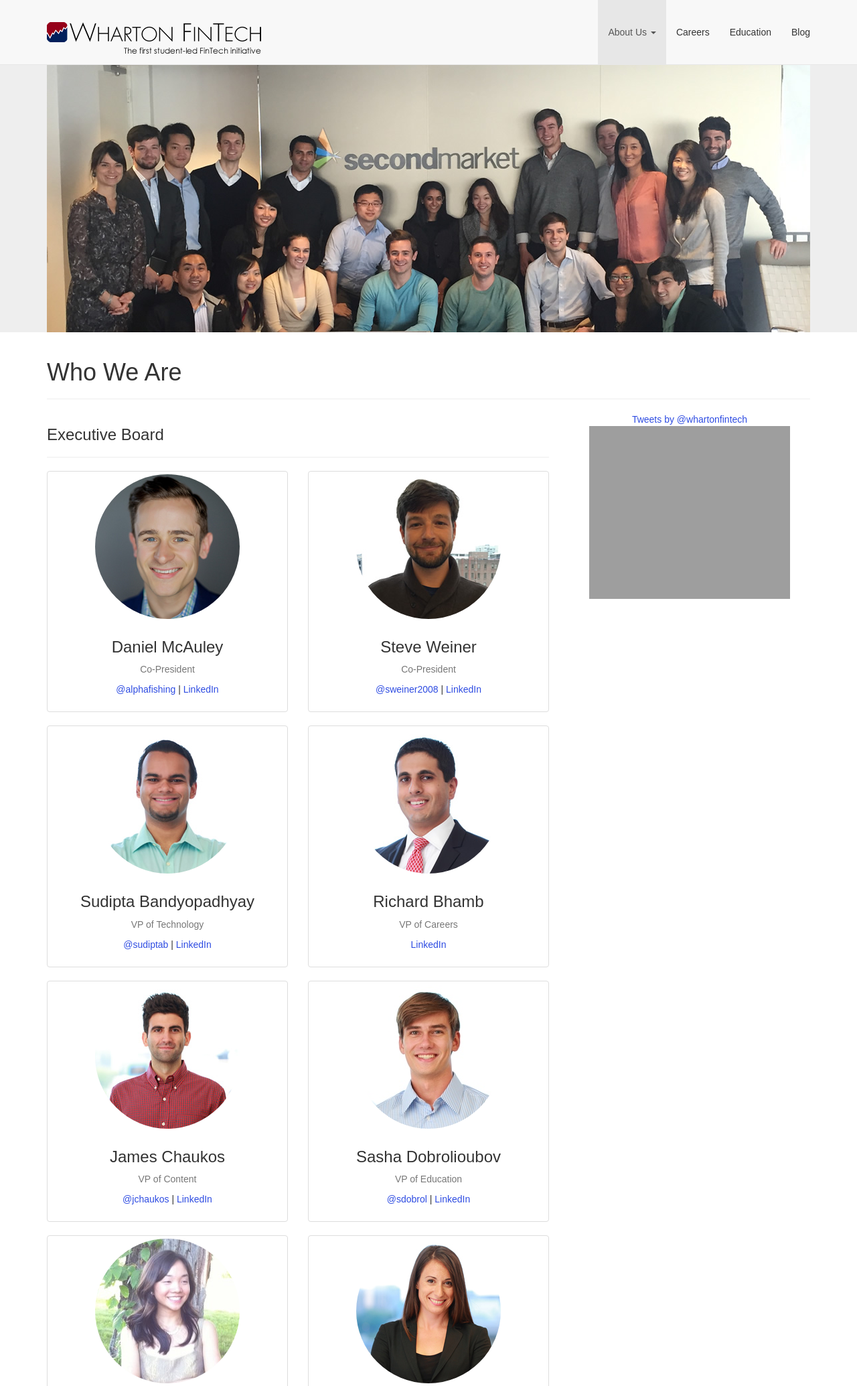
After one commit to brendan1mcmanus/whartonfintech-v3, a Django app: page /about/board/ in a window 1280 px wide. The commit adds this page. Shown: the top 2069 px of the page at 67% size. Run offline with Django 3.2, Linux system fonts and the light colour scheme; parts of the project's set-up code (start-up, migrations or seed data) failed here and were passed over; some libraries are stand-ins or nearby versions; grey boxes are pictures that could not be loaded.

Commit message:
Add "Board" page

```diff
--- a/config/urls.py
+++ b/config/urls.py
@@ -25,6 +25,7 @@
   url(r'^about/$', TemplateView.as_view(template_name='pages/about.html'), name="about"),
   url(r'^blog/', include("blog.urls", namespace="blog")),
   url(r'^about/fintech-club/$', 'about_us', name='about-us'),
+  url(r'^about/board/$', 'board', name='board'),
 )
 
 urlpatterns += static(settings.MEDIA_URL, document_root=settings.MEDIA_ROOT)
--- a/core/views.py
+++ b/core/views.py
@@ -12,5 +12,10 @@
 
 def about_us(request):
   return render(request, 'pages/about.html', {
-    'menu_context': ('about-us',),
+    'menu_context': ('about-us','about-us',),
   })
+
+def board(request):
+  return render(request, 'pages/board.html', {
+    'menu_context': ('about-us','board',),
+  })
--- a/whartonfintech/templates/navbar.html
+++ b/whartonfintech/templates/navbar.html
@@ -20,13 +20,25 @@
         <ul class="nav navbar-nav navbar-right">
           {% if is_homepage %}
           <li><a href="#home" data-toggle="scrollTo">{% bootstrap_icon "home" %}</a></li>
-          <li><a href="#about-us" data-toggle="scrollTo">About Us</a></li>
+          <li class="dropdown" id="dropdown-about-us">
+            <a href="#about-us" class="dropdown-toggle" data-toggle="scrollTo">About Us <b class="caret"></b></a>
+            <ul class="dropdown-menu">
+              <li><a href="{% url 'about-us' %}">Our Mission</a></li>
+              <li><a href="{% url 'board' %}">Who We Are</a></li>
+            </ul>
+          </li>
           <li><a href="#careers" data-toggle="scrollTo">Careers</a></li>
           <li><a href="#education" data-toggle="scrollTo">Education</a></li>
           <li><a href="#ideas" data-toggle="scrollTo">Blog</a></li>
           {% else %}
           <li{% if menu_context.0 == 'home' %} class="active"{% endif %}><a href="{% url 'home' %}">{% bootstrap_icon "home" %}</a></li>
-          <li{% if menu_context.0 == 'about-us' %} class="active"{% endif %}><a href="{% url 'about-us' %}">About Us</a></li>
+          <li class="dropdown{% if menu_context.0 == 'about-us' %} active{% endif %}">
+            <a href="{% url 'about-us' %}" class="dropdown-toggle" data-toggle="dropdown">About Us <b class="caret"></b></a>
+            <ul class="dropdown-menu">
+              <li{% if menu_context.1 == 'about-us' %} class="active"{% endif %}><a href="{% url 'about-us' %}">Our Mission</a></li>
+              <li{% if menu_context.1 == 'board' %} class="active"{% endif %}><a href="{% url 'board' %}">Who We Are</a></li>
+            </ul>
+          </li>
           <li{% if menu_context.0 == 'careers' %} class="active"{% endif %}><a href="{% url 'home' %}#careers">Careers</a></li>
           <li{% if menu_context.0 == 'education' %} class="active"{% endif %}><a href="{% url 'home' %}#education">Education</a></li>
           <li{% if menu_context.0 == 'blog' %} class="active"{% endif %}><a href="{% url 'blog:index' %}">Blog</a></li>
--- /dev/null
+++ b/whartonfintech/templates/pages/board.html
@@ -0,0 +1,155 @@
+{% extends "base.html" %}
+{% load staticfiles %}
+{% load bootstrap3 %}
+
+{% block title %}Who We Are{{ block.super }}{% endblock %}
+
+{% block container %}
+  <div style="background-color: #eee">
+    <div class="container">
+      <div class="row">
+        <div class="col-xs-12">
+          <img src="{% static "images/article-banners/wharton-fintech-visits-second-market.jpg" %}" class="img-responsive" />
+        </div>
+      </div>
+    </div>
+  </div>
+
+  <div class="container" id="content">
+
+    <div class="row">
+      <div class="col-xs-12">
+        <div class="page-header">
+          <h1>Who We Are</h1>
+        </div>
+        {% bootstrap_messages %}
+      </div>
+    </div>
+
+    <div class="row">
+      <div class="col-md-8">
+        <div class="row">
+          <div class="col-xs-12">
+            <h3>Executive Board</h3>
+            <hr />
+          </div>
+        </div>
+        <div class="row">
+          <div class="col-sm-6">
+            <div class="thumbnail">
+              <img src="{% static "images/board/daniel-mcauley.jpg" %}" class="img-circle" />
+              <div class="caption">
+                <h3 class="text-center">Daniel McAuley</h3>
+                <p class="text-muted text-center">Co-President</p>
+                <p class="text-center"><a href="https://twitter.com/AlphaFishing" target="_blank">@alphafishing</a> | <a href="http://www.linkedin.com/in/danielmcauley/" target="_blank">LinkedIn</a></p>
+              </div>
+            </div>
+          </div>
+          <div class="col-sm-6">
+            <div class="thumbnail">
+              <img src="{% static "images/board/steve-weiner.jpg" %}" class="img-circle" />
+              <div class="caption">
+                <h3 class="text-center">Steve Weiner</h3>
+                <p class="text-muted text-center">Co-President</p>
+                <p class="text-center"><a href="https://twitter.com/sweiner2008" target="_blank">@sweiner2008</a> | <a href="http://www.linkedin.com/pub/steven-weiner/18/335/2a5/" target="_blank">LinkedIn</a></p>
+              </div>
+            </div>
+          </div>
+          <div class="col-sm-6">
+            <div class="thumbnail">
+              <img src="{% static "images/board/sudipta-bandyopadhyay.jpg" %}" class="img-circle" />
+              <div class="caption">
+                <h3 class="text-center">Sudipta Bandyopadhyay</h3>
+                <p class="text-muted text-center">VP of Technology</p>
+                <p class="text-center"><a href="https://twitter.com/sudiptab" target="_blank">@sudiptab</a> | <a href="http://www.linkedin.com/in/sbandyopadhyay/" target="_blank">LinkedIn</a></p>
+              </div>
+            </div>
+          </div>
+          <div class="col-sm-6">
+            <div class="thumbnail">
+              <img src="{% static "images/board/richard-bhamb.jpg" %}" class="img-circle" />
+              <div class="caption">
+                <h3 class="text-center">Richard Bhamb</h3>
+                <p class="text-muted text-center">VP of Careers</p>
+                <p class="text-center"><a href="https://www.linkedin.com/pub/richard-bhamb/1a/baa/1ba" target="_blank">LinkedIn</a></p>
+              </div>
+            </div>
+          </div>
+          <div class="col-sm-6">
+            <div class="thumbnail">
+              <img src="{% static "images/board/james-chaukos.jpg" %}" class="img-circle" />
+              <div class="caption">
+                <h3 class="text-center">James Chaukos</h3>
+                <p class="text-muted text-center">VP of Content</p>
+                <p class="text-center"><a href="https://twitter.com/jchaukos" target="_blank">@jchaukos</a> | <a href="http://www.linkedin.com/in/jchaukos" target="_blank">LinkedIn</a></p>
+              </div>
+            </div>
+          </div>
+          <div class="col-sm-6">
+            <div class="thumbnail">
+              <img src="{% static "images/board/sasha-dobrolioubov.jpg" %}" class="img-circle" />
+              <div class="caption">
+                <h3 class="text-center">Sasha Dobrolioubov</h3>
+                <p class="text-muted text-center">VP of Education</p>
+                <p class="text-center"><a href="https://twitter.com/sdobrol" target="_blank">@sdobrol</a> | <a href="http://www.linkedin.com/pub/sasha-dobrolioubov/11/953/5a3" target="_blank">LinkedIn</a></p>
+              </div>
+            </div>
+          </div>
+          <div class="col-sm-6">
+            <div class="thumbnail">
+              <img src="{% static "images/board/carissa-feria.jpg" %}" class="img-circle" />
+              <div class="caption">
+                <h3 class="text-center">Carissa Feria</h3>
+                <p class="text-muted text-center">VP of Finance</p>
+                <p class="text-center"><a href="http://www.linkedin.com/pub/carissa-feria/10/960/a38" target="_blank">LinkedIn</a></p>
+              </div>
+            </div>
+          </div>
+          <div class="col-sm-6">
+            <div class="thumbnail">
+              <img src="{% static "images/board/cameron-peake.jpg" %}" class="img-circle" />
+              <div class="caption">
+                <h3 class="text-center">Cameron Peake</h3>
+                <p class="text-muted text-center">VP of Communications</p>
+                <p class="text-center"><a href="https://twitter.com/cameronpeake" target="_blank">@cameronpeake</a> | <a href="http://www.linkedin.com/in/cameronpeake" target="_blank">LinkedIn</a></p>
+              </div>
+            </div>
+          </div>
+        </div>
+        <div class="row">
+          <div class="col-xs-12">
+            <h3>Advisors</h3>
+            <hr />
+          </div>
+        </div>
+        <div class="row">
+          <div class="col-sm-6">
+            <div class="thumbnail">
+              <img src="{% static "images/board/matt-carey.jpg" %}" class="img-circle" />
+              <div class="caption">
+                <h3 class="text-center">Matt Carey</h3>
+                <p class="text-muted text-center">Advisor</p>
+                <p class="text-center"><a href="https://twitter.com/careymatthewr" target="_blank">@careymatthewr</a> | <a href="http://www.linkedin.com/in/matthewrobertcarey" target="_blank">LinkedIn</a></p>
+              </div>
+            </div>
+          </div>
+          <div class="col-sm-6">
+            <div class="thumbnail">
+              <img src="{% static "images/board/jules-van-binsbergen.jpg" %}" class="img-circle" />
+              <div class="caption">
+                <h3 class="text-center">Prof. Jules van Binsbergen</h3>
+                <p class="text-muted text-center">Faculty Advisor</p>
+                <p class="text-center"><a href="http://www.linkedin.com/pub/jules-van-binsbergen/2/21a/a7b" target="_blank">LinkedIn</a></p>
+              </div>
+            </div>
+          </div>
+        </div>
+      </div>
+      <div class="col-md-4">
+        {% include "sidebar.html" %}
+      </div>
+    </div>
+
+  </div>
+
+{% endblock %}
```
Also changed, not shown: whartonfintech/static/css/custom-home.css (+1 -1 lines), whartonfintech/static/sass/custom-home.scss (+7 -0 lines), whartonfintech/static/images/article-banners/wharton-fintech-visits-second-market.jpg (added), whartonfintech/static/images/board/cameron-peake.jpg (added), whartonfintech/static/images/board/carissa-feria.jpg (added), whartonfintech/static/images/board/daniel-mcauley.jpg (added), whartonfintech/static/images/board/james-chaukos.jpg (added), whartonfintech/static/images/board/jules-van-binsbergen.jpg (added), whartonfintech/static/images/board/matt-carey.jpg (added), whartonfintech/static/images/board/richard-bhamb.jpg (added), whartonfintech/static/images/board/sasha-dobrolioubov.jpg (added), whartonfintech/static/images/board/steve-weiner.jpg (added), whartonfintech/static/images/board/sudipta-bandyopadhyay.jpg (added).
